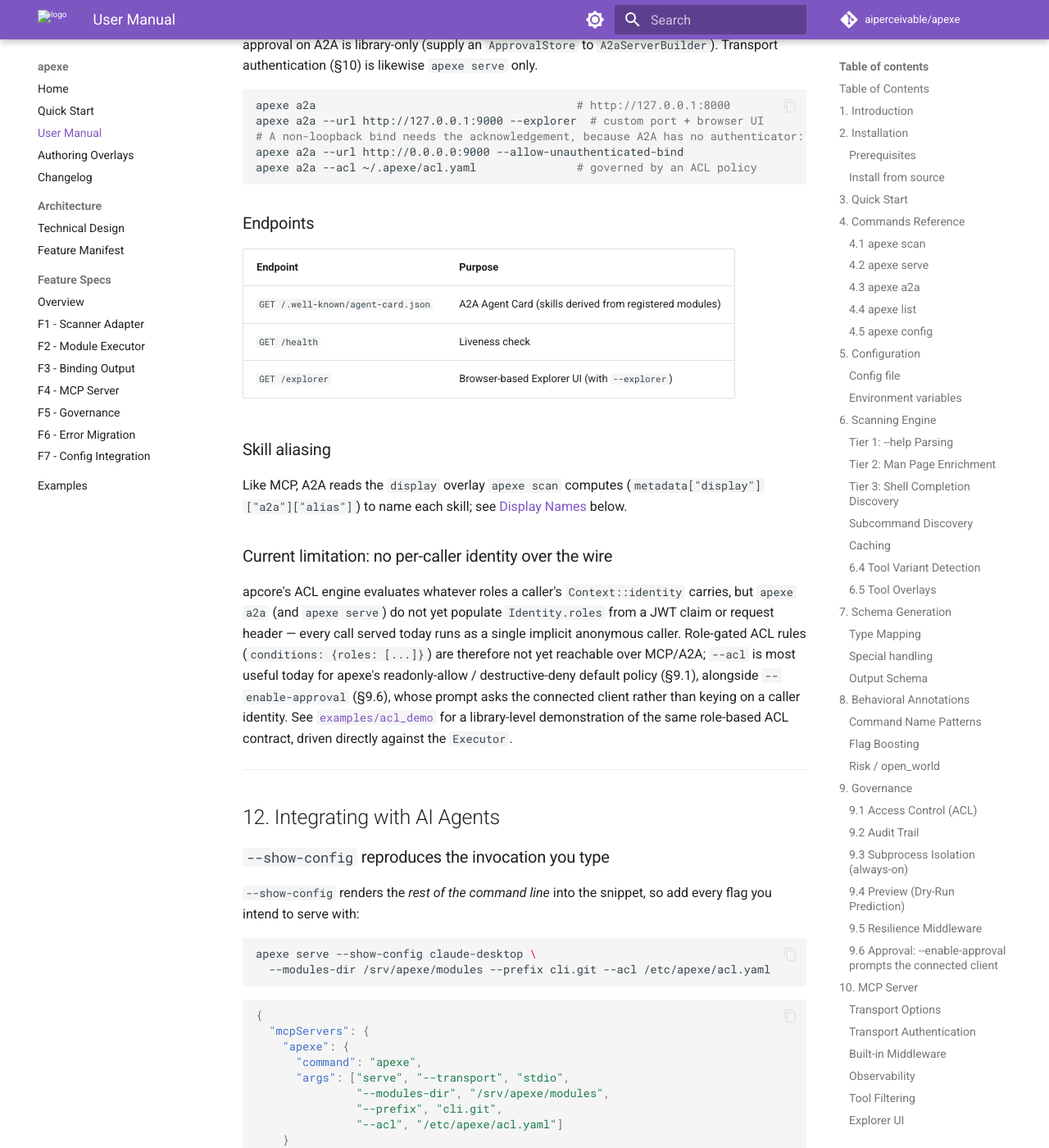
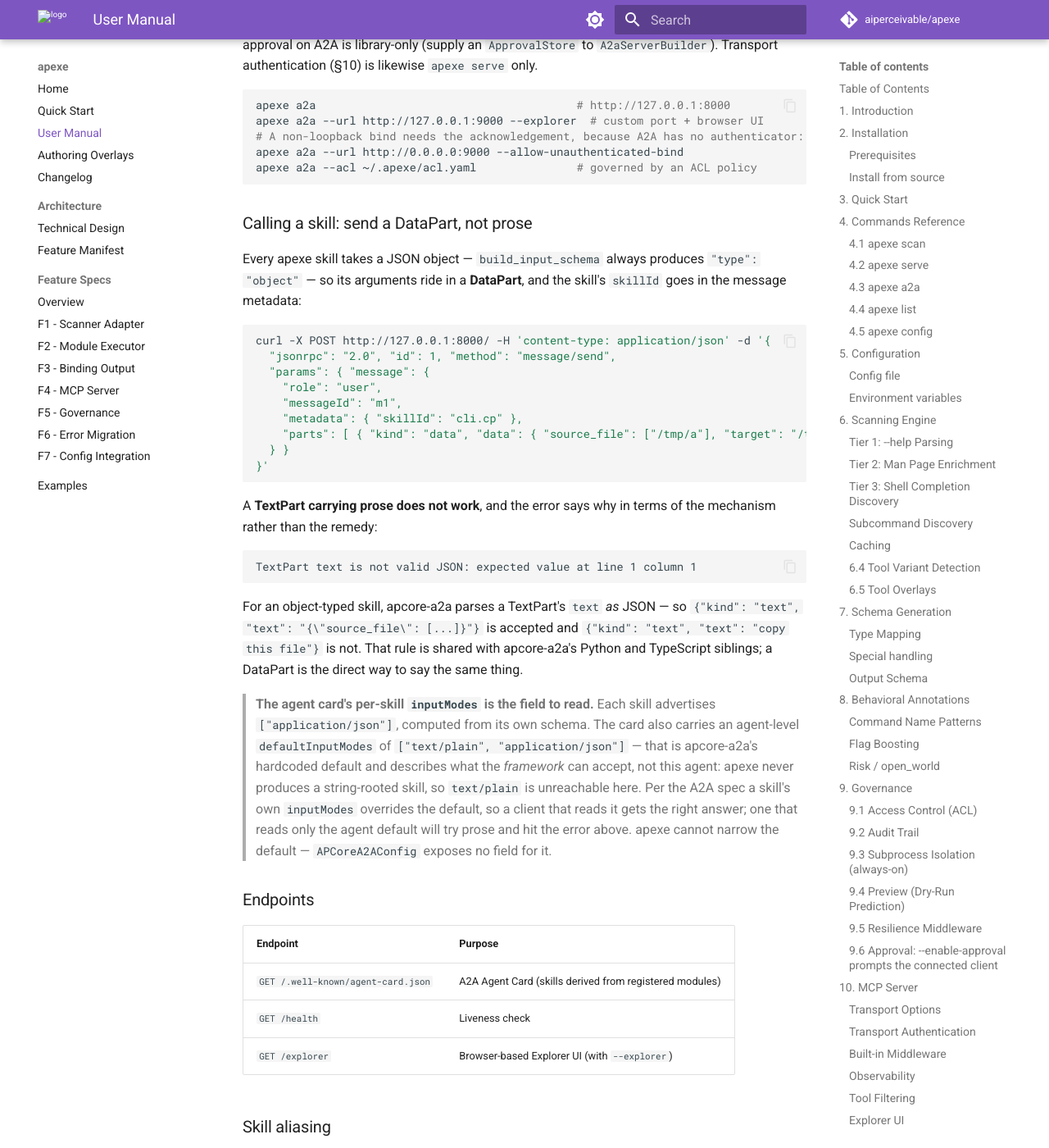
Before and after one commit to aiperceivable/apexe, an MkDocs documentation site: the page built from docs/user-manual.md, in a window 1280 px wide and 1400 px high, scrolled down 24455 px. Shown: the whole window at 82% size. Built offline with MkDocs 1.6.1 and Material for MkDocs 9.7.7, drawn with Linux system fonts in a browser that asks for light colours; comment, search, counter and statistics services are not loaded.

Commit message:
docs(a2a): show how to call a skill, and state the inputModes story precisely
§11 documented every flag and endpoint and never showed a `message/send`, so
the first thing a reader tries is prose in a TextPart. What comes back is:

    TextPart text is not valid JSON: expected value at line 1 column 1

— the mechanism, and no way out of it. I hit this myself while verifying this
branch. Every apexe skill takes a JSON object, because `build_input_schema`
always emits `"type": "object"`, so arguments ride in a DataPart with
`skillId` in the message metadata; a TextPart is accepted only when its `text`
*is* the JSON. §11 now shows the request and says why.

The issue's own framing needed correcting, not repeating. It reported that the
card advertises `text/plain` while no apexe skill can accept it. Half of that
is true. apcore-a2a 0.5 computes each skill's `inputModes` from its own schema
root and correctly emits `["application/json"]` alone — and that is the field
a client routing a call reads, since the A2A spec has a skill's modes override
the agent default. Only the agent-level `defaultInputModes` still carries
`text/plain`: apcore-a2a hardcodes it, `APCoreA2AConfig` exposes no field to
narrow it, and it describes what the framework can accept rather than what
this agent offers. The manual now explains the disagreement instead of
implying the card is simply wrong.

Two guards, because the claim has two halves and each can go stale on its own:
`test_every_skill_advertises_json_only_input` pins the per-skill computation
(upstream's) and asserts the agent default still disagrees, so if apcore-a2a
narrows it the caveat fails rather than lingering as an explanation of
something that no longer happens.
`test_a_scanned_tool_always_yields_an_object_rooted_schema` pins the premise
against the real converter — the existing A2A fixtures hand-write their
schemas and cannot speak for what `build_input_schema` produces, which made an
earlier version of the first test's doc comment claim coverage it did not
have. Mutation-checked: making the schema root a string reds both.

906 tests pass.

Refs #35

````diff
--- a/docs/user-manual.md
+++ b/docs/user-manual.md
@@ -869,6 +869,48 @@
 apexe a2a --acl ~/.apexe/acl.yaml               # governed by an ACL policy
 ```
 
+### Calling a skill: send a DataPart, not prose
+
+Every apexe skill takes a JSON object — `build_input_schema` always produces
+`"type": "object"` — so its arguments ride in a **DataPart**, and the skill's
+`skillId` goes in the message metadata:
+
+```bash
+curl -X POST http://127.0.0.1:8000/ -H 'content-type: application/json' -d '{
+  "jsonrpc": "2.0", "id": 1, "method": "message/send",
+  "params": { "message": {
+    "role": "user",
+    "messageId": "m1",
+    "metadata": { "skillId": "cli.cp" },
+    "parts": [ { "kind": "data", "data": { "source_file": ["/tmp/a"], "target": "/tmp/b" } } ]
+  } }
+}'
+```
+
+A **TextPart carrying prose does not work**, and the error says why in terms of
+the mechanism rather than the remedy:
+
+```
+TextPart text is not valid JSON: expected value at line 1 column 1
+```
+
+For an object-typed skill, apcore-a2a parses a TextPart's `text` *as* JSON — so
+`{"kind": "text", "text": "{\"source_file\": [...]}"}` is accepted and
+`{"kind": "text", "text": "copy this file"}` is not. That rule is shared with
+apcore-a2a's Python and TypeScript siblings; a DataPart is the direct way to
+say the same thing.
+
+> **The agent card's per-skill `inputModes` is the field to read.** Each skill
+> advertises `["application/json"]`, computed from its own schema. The card also
+> carries an agent-level `defaultInputModes` of `["text/plain",
+> "application/json"]` — that is apcore-a2a's hardcoded default and describes
+> what the *framework* can accept, not this agent: apexe never produces a
+> string-rooted skill, so `text/plain` is unreachable here. Per the A2A spec a
+> skill's own `inputModes` overrides the default, so a client that reads it gets
+> the right answer; one that reads only the agent default will try prose and hit
+> the error above. apexe cannot narrow the default — `APCoreA2AConfig` exposes
+> no field for it.
+
 ### Endpoints
 
 | Endpoint | Purpose |
````
Also changed, not shown: CHANGELOG.md (+1 -0 lines), 1 other file.
